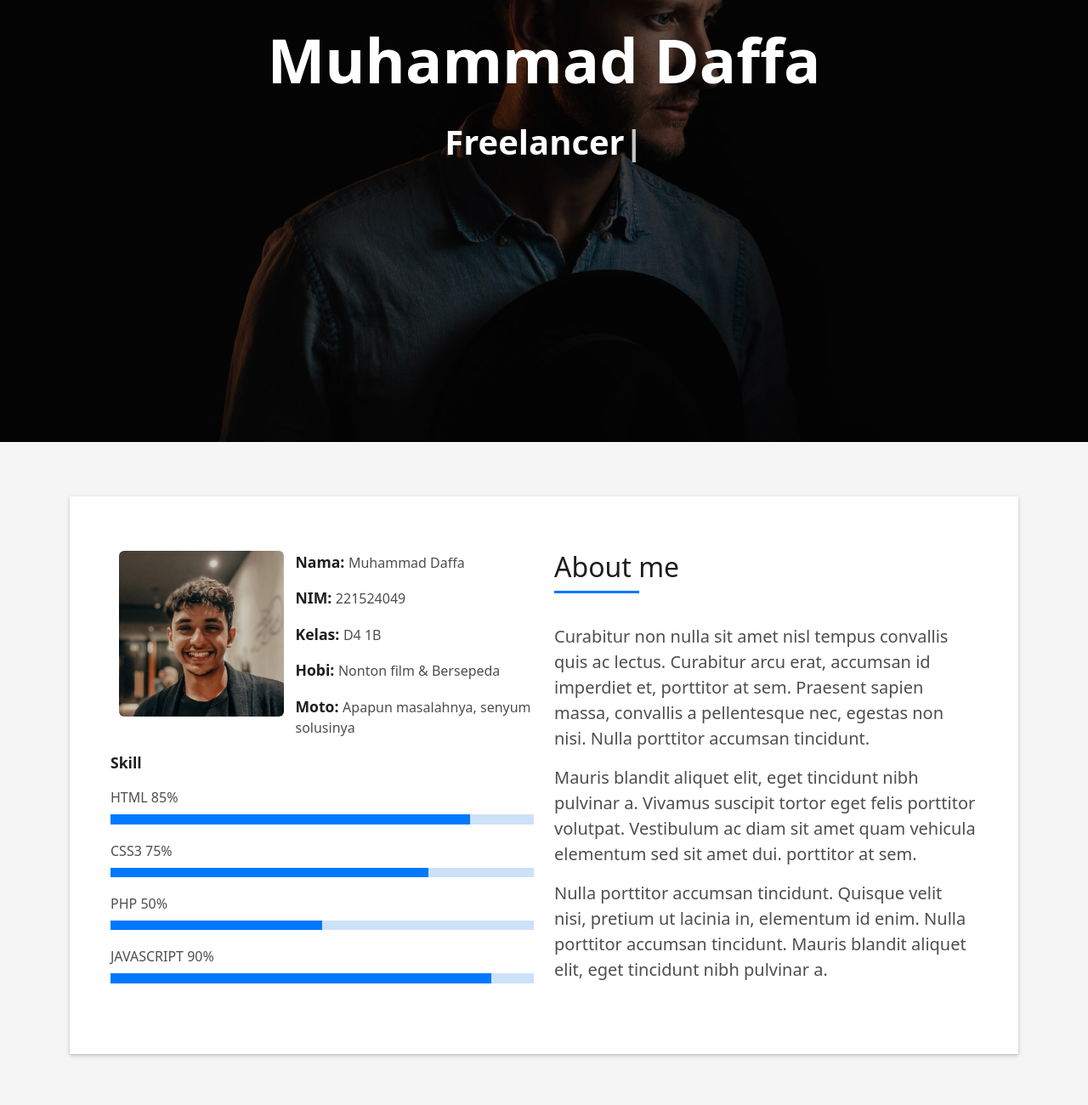
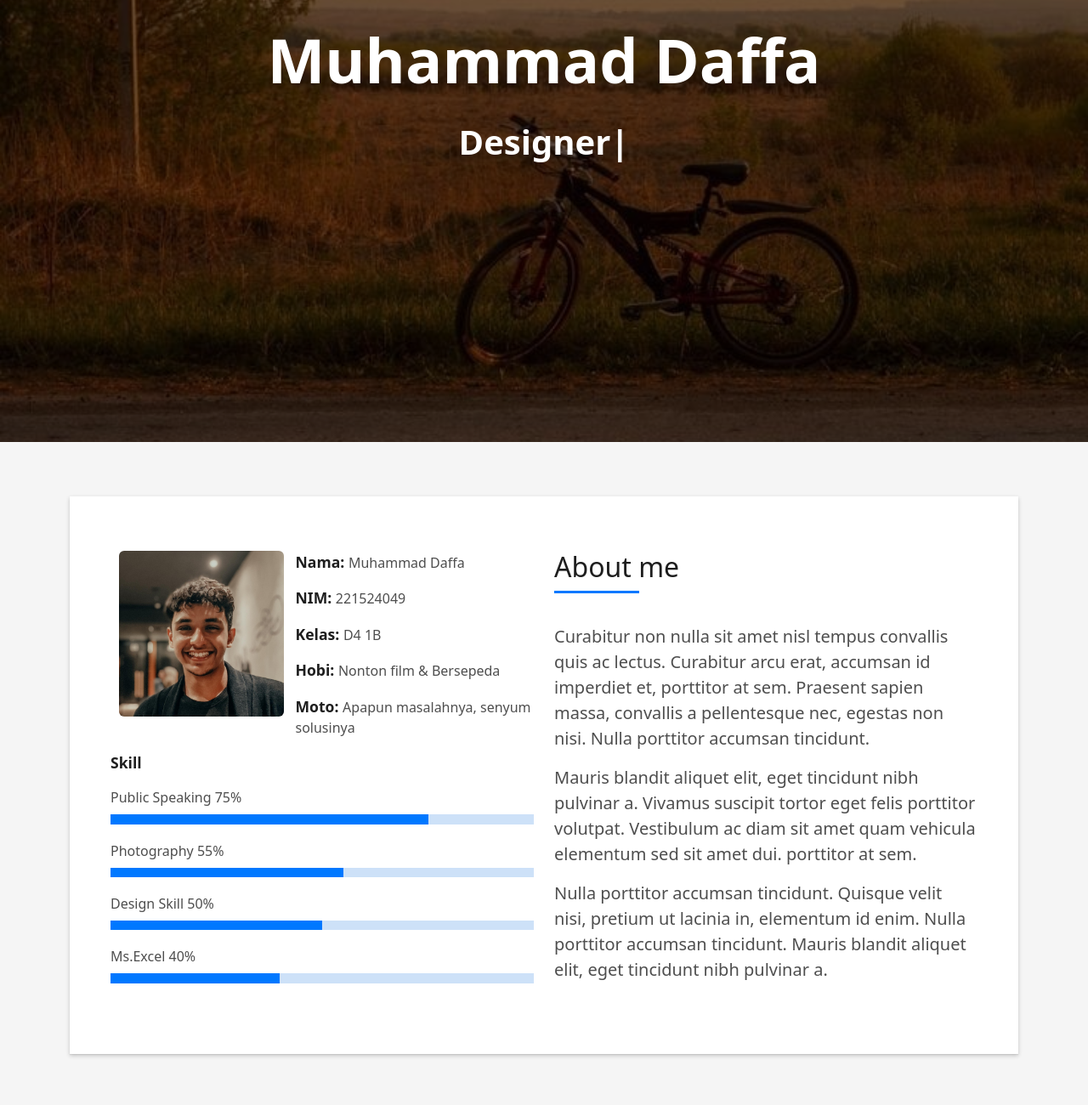
Before and after one commit to Daffabaisaa/Tugas3.2_Proyek1, a plain HTML site: page index.html in a window 1280 px wide. Shown: the part 280-1580 px from the top of the page at 85% size. Drawn offline with Linux system fonts and the light colour scheme.

Commit message:
update 2_Profile

```diff
--- a/index.html
+++ b/index.html
@@ -73,14 +73,14 @@
   </header><!-- End Header -->
 
   <!-- ======= Hero Section ======= -->
-  <div id="hero" class="hero route bg-image" style="background-image: url(assets/img/hero-bg.jpg)">
+  <div id="hero" class="hero route bg-image" style="background-image: url(assets/img/FotoSepedaa.jfif)">
     <div class="overlay-itro"></div>
     <div class="hero-content display-table">
       <div class="table-cell">
         <div class="container">
           <!--<p class="display-6 color-d">Hello, world!</p>-->
           <h1 class="hero-title mb-4">Muhammad Daffa</h1>
-          <p class="hero-subtitle"><span class="typed" data-typed-items="Pelajar, Freelancer, Photographer"></span></p>
+          <p class="hero-subtitle"><span class="typed" data-typed-items="Student, Designer, Photographer"></span></p>
           <!-- <p class="pt-3"><a class="btn btn-primary btn js-scroll px-4" href="#about" role="button">Learn More</a></p> -->
         </div>
       </div>
@@ -115,21 +115,21 @@
                   </div>
                   <div class="skill-mf">
                     <p class="title-s">Skill</p>
-                    <span>HTML</span> <span class="pull-right">85%</span>
+                    <span>Public Speaking</span> <span class="pull-right">75%</span>
                     <div class="progress">
-                      <div class="progress-bar" role="progressbar" style="width: 85%;" aria-valuenow="85" aria-valuemin="0" aria-valuemax="100"></div>
+                      <div class="progress-bar" role="progressbar" style="width: 75%;" aria-valuenow="75" aria-valuemin="0" aria-valuemax="100"></div>
                     </div>
-                    <span>CSS3</span> <span class="pull-right">75%</span>
+                    <span>Photography</span> <span class="pull-right">55%</span>
                     <div class="progress">
-                      <div class="progress-bar" role="progressbar" style="width: 75%" aria-valuenow="75" aria-valuemin="0" aria-valuemax="100"></div>
+                      <div class="progress-bar" role="progressbar" style="width: 55%" aria-valuenow="55" aria-valuemin="0" aria-valuemax="100"></div>
                     </div>
-                    <span>PHP</span> <span class="pull-right">50%</span>
+                    <span>Design Skill</span> <span class="pull-right">50%</span>
                     <div class="progress">
                       <div class="progress-bar" role="progressbar" style="width: 50%" aria-valuenow="50" aria-valuemin="0" aria-valuemax="100"></div>
                     </div>
-                    <span>JAVASCRIPT</span> <span class="pull-right">90%</span>
+                    <span>Ms.Excel</span> <span class="pull-right">40%</span>
                     <div class="progress">
-                      <div class="progress-bar" role="progressbar" style="width: 90%" aria-valuenow="90" aria-valuemin="0" aria-valuemax="100"></div>
+                      <div class="progress-bar" role="progressbar" style="width: 40%" aria-valuenow="40" aria-valuemin="0" aria-valuemax="100"></div>
                     </div>
                   </div>
                 </div>
```
